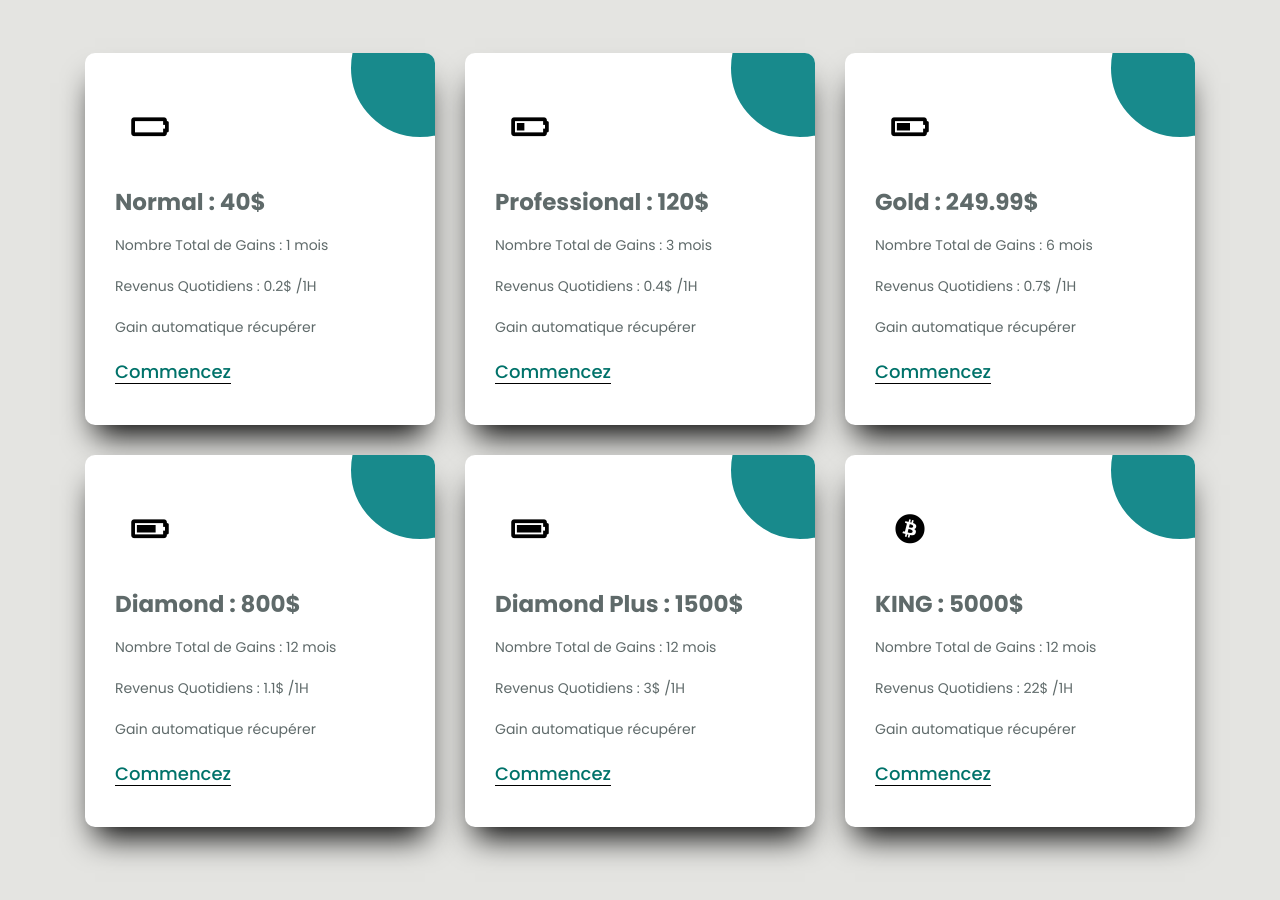
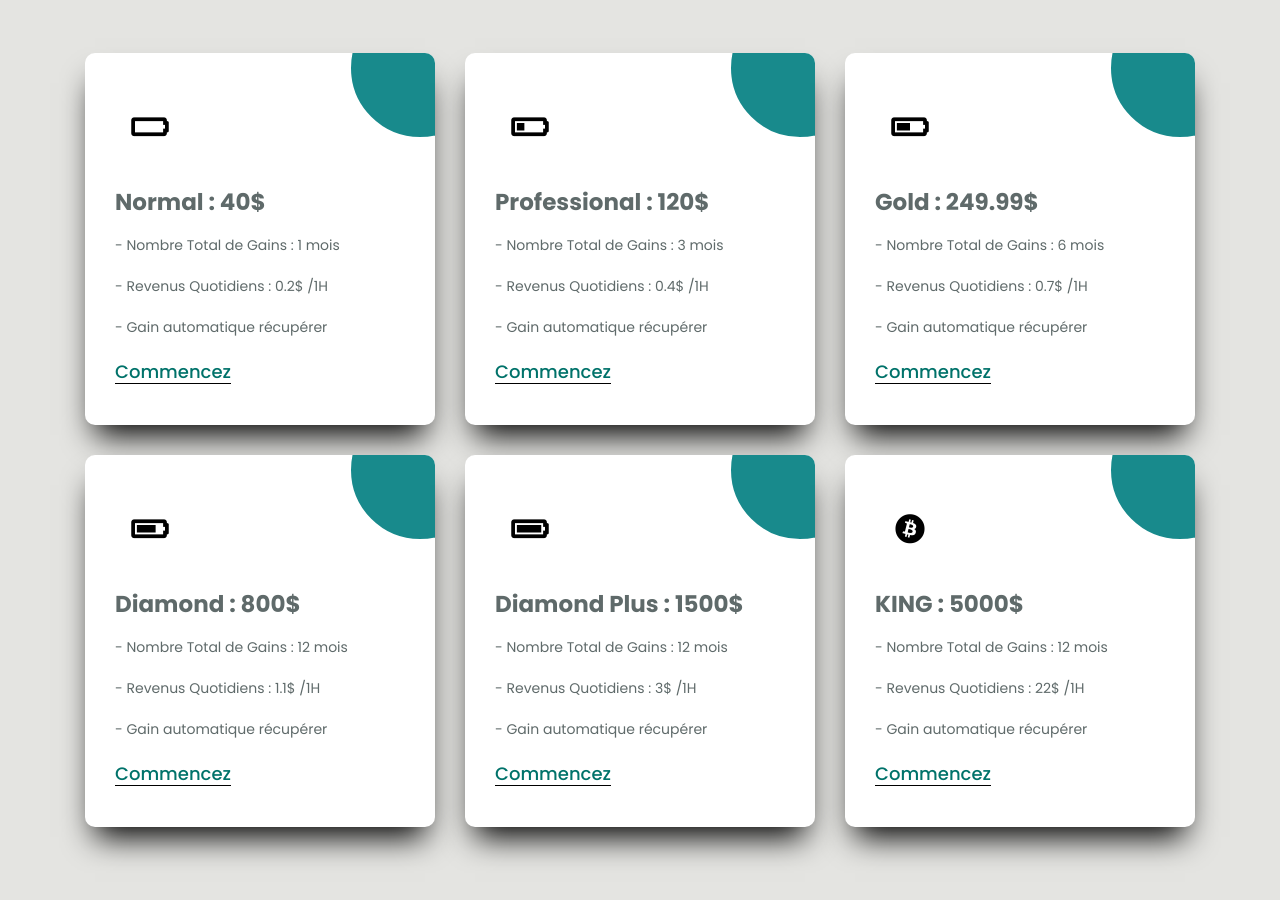
Before and after one commit to roleta000/FastTimerTime01, a plain HTML site: page index.html in a window 1280 px wide. Shown: the part 178-1078 px from the top of the page. Drawn offline with nearby package versions, Linux system fonts and the light colour scheme.

Commit message:
Update index.html

```diff
--- a/index.html
+++ b/index.html
@@ -30,9 +30,9 @@
                     <i class='fas fa-battery-empty'></i>
                 </span>
                 <h3 class="title">Normal : 40$</h3>
-                <p class="description">Nombre Total de Gains : 1 mois</p>
-                <p class="description">Revenus Quotidiens : 0.2$ /1H</p>
-                <p class="description">Gain automatique récupérer</p>
+                <p class="description">- Nombre Total de Gains : 1 mois</p>
+                <p class="description">- Revenus Quotidiens : 0.2$ /1H</p>
+                <p class="description">- Gain automatique récupérer</p>
                   <a href="#" class="learn-more">Commencez</a>
               </div>
               <span class="circle-before"></span>
@@ -45,9 +45,9 @@
                     <i class='fas fa-battery-quarter'></i>
                 </span>
                   <h3 class="title">Professional : 120$ </h3>
-                  <p class="description">Nombre Total de Gains : 3 mois</p>
-                  <p class="description">Revenus Quotidiens : 0.4$ /1H</p>
-                  <p class="description">Gain automatique récupérer</p>
+                  <p class="description">- Nombre Total de Gains : 3 mois</p>
+                  <p class="description">- Revenus Quotidiens : 0.4$ /1H</p>
+                  <p class="description">- Gain automatique récupérer</p>
                   <a href="#" class="learn-more">Commencez</a>
               </div>
               <span class="circle-before"></span>
@@ -60,9 +60,9 @@
                     <i class='fas fa-battery-half'></i>
                   </span>
                   <h3 class="title">Gold : 249.99$</h3>
-                  <p class="description">Nombre Total de Gains : 6 mois</p>
-                  <p class="description">Revenus Quotidiens : 0.7$ /1H</p>
-                  <p class="description">Gain automatique récupérer</p>
+                  <p class="description">- Nombre Total de Gains : 6 mois</p>
+                  <p class="description">- Revenus Quotidiens : 0.7$ /1H</p>
+                  <p class="description">- Gain automatique récupérer</p>
                   <a href="#" class="learn-more">Commencez</a>
               </div>
               <span class="circle-before"></span>
@@ -75,9 +75,9 @@
                     <i class='fas fa-battery-three-quarters'></i>
                   </span>
                   <h3 class="title">Diamond : 800$</h3>
-                  <p class="description">Nombre Total de Gains : 12 mois</p>
-                  <p class="description">Revenus Quotidiens : 1.1$ /1H</p>
-                  <p class="description">Gain automatique récupérer</p>
+                  <p class="description">- Nombre Total de Gains : 12 mois</p>
+                  <p class="description">- Revenus Quotidiens : 1.1$ /1H</p>
+                  <p class="description">- Gain automatique récupérer</p>
                   <a href="#" class="learn-more">Commencez</a>
               </div>
               <span class="circle-before"></span>
@@ -90,9 +90,9 @@
                     <i class='fas fa-battery-full'></i>
                   </span>
                   <h3 class="title">Diamond Plus : 1500$</h3>
-                  <p class="description">Nombre Total de Gains : 12 mois</p>
-                  <p class="description">Revenus Quotidiens : 3$ /1H</p>
-                  <p class="description">Gain automatique récupérer</p>
+                  <p class="description">- Nombre Total de Gains : 12 mois</p>
+                  <p class="description">- Revenus Quotidiens : 3$ /1H</p>
+                  <p class="description">- Gain automatique récupérer</p>
                   <a href="#" class="learn-more">Commencez</a>
               </div>
               <span class="circle-before"></span>
@@ -105,9 +105,9 @@
                     <i class='fab fa-bitcoin'></i>
                   </span>
                   <h3 class="title">KING : 5000$</h3>
-                  <p class="description">Nombre Total de Gains : 12 mois</p>
-                  <p class="description">Revenus Quotidiens : 22$ /1H</p>
-                  <p class="description">Gain automatique récupérer</p>
+                  <p class="description">- Nombre Total de Gains : 12 mois</p>
+                  <p class="description">- Revenus Quotidiens : 22$ /1H</p>
+                  <p class="description">- Gain automatique récupérer</p>
                   <a href="#" class="learn-more">Commencez</a>
               </div>
               <span class="circle-before"></span>
```
